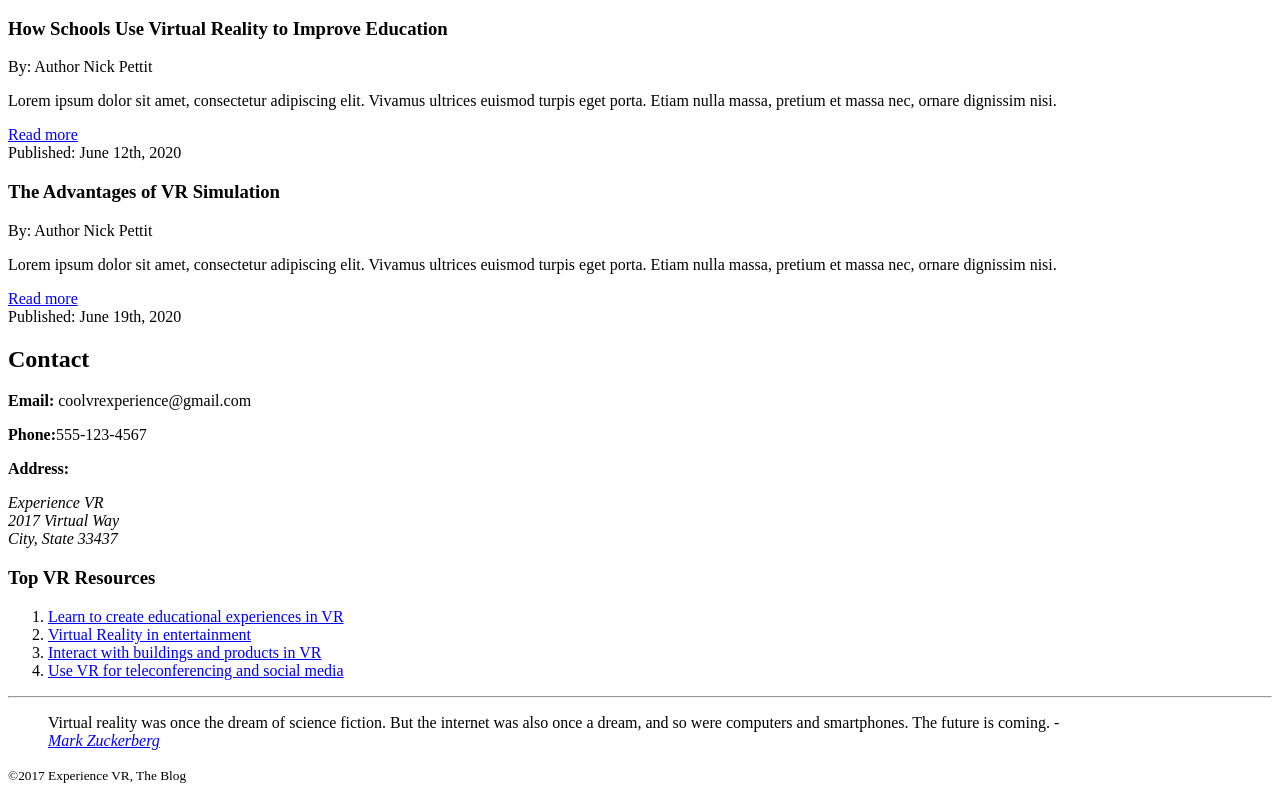
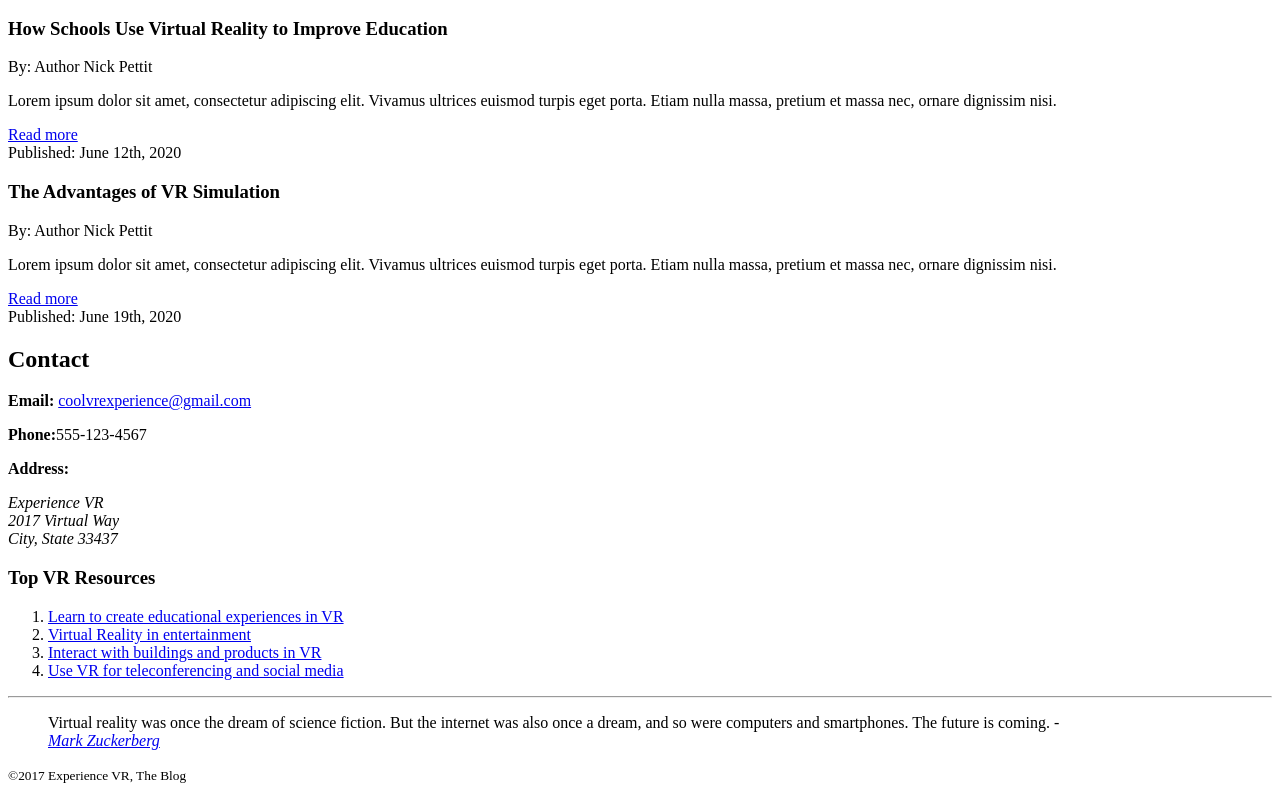
Before and after one commit to mgxmajewski/html-basics, a plain HTML site: page index.html in a window 1280 px wide. Shown: the part 1107-1907 px from the top of the page. Drawn offline with Linux system fonts and the light colour scheme.

Commit message:
Add mail composer to contact mail

```diff
--- a/index.html
+++ b/index.html
@@ -73,7 +73,8 @@
 
         <section id="contact">
           <h2>Contact</h2>
-          <p><strong>Email:</strong> coolvrexperience@gmail.com</p>
+          <p><strong>Email:</strong>
+            <a href="mailto:coolvrexperience@gmail.com?subject=Hi%20There!">coolvrexperience@gmail.com</a></p>
           <p><strong>Phone:</strong>555-123-4567</p>
           <p><strong>Address:</strong></p>
           <address>
```
